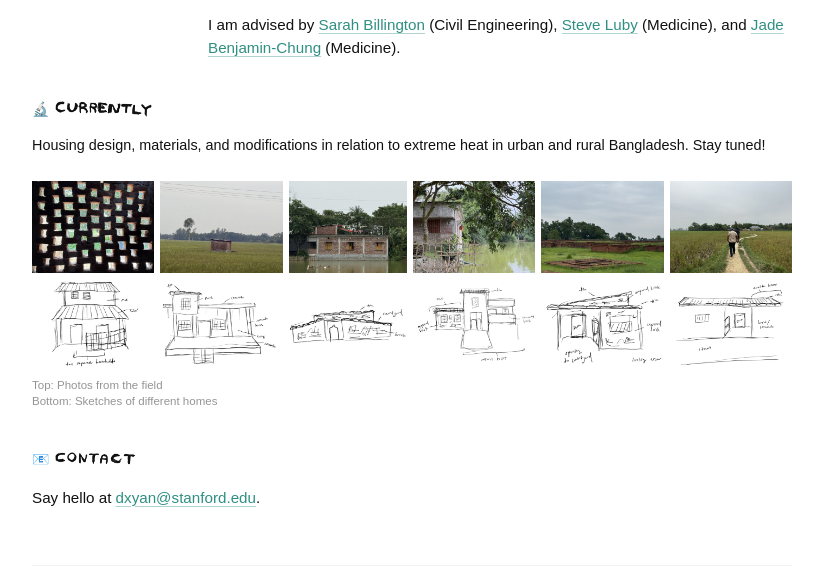
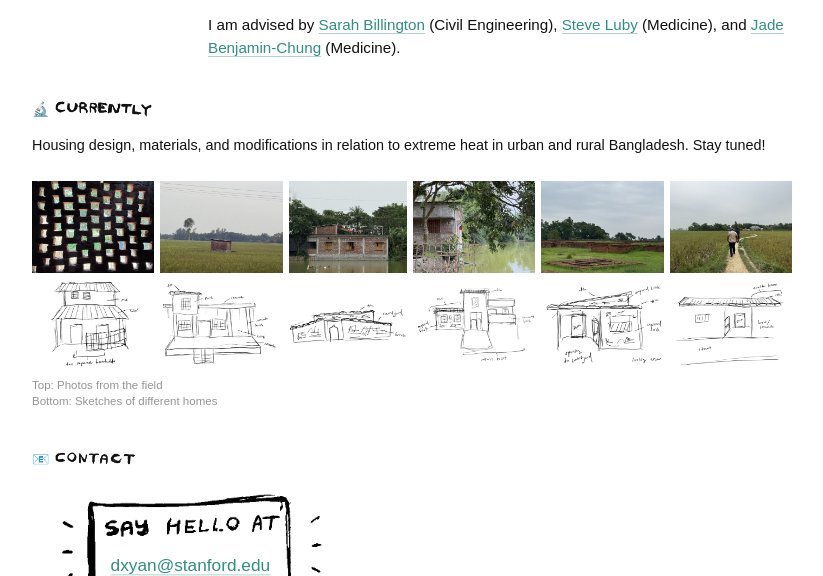
Before and after one commit to daisyxyan/daisyxyan.github.io, a plain HTML site: page index.html in a window 1280 px wide. Shown: the part 457-1033 px from the top of the page, without its empty margins (228-1051 px from the left). Drawn offline with Linux system fonts and the light colour scheme; a web font is replaced by a local one.

Commit message:
Add files via upload
Add contact note graphic.

```diff
--- a/index.html
+++ b/index.html
@@ -180,9 +180,19 @@
             <span aria-hidden="true">📧</span>
             <img class="section-label-image" src="assets/contact-heading-bw.png" alt="contact" width="579" height="111">
           </h2>
-          <p>
-            Say hello at <a href="mailto:dxyan@stanford.edu">dxyan@stanford.edu</a>.
-          </p>
+          <div class="contact-note">
+            <img
+              class="contact-note-image"
+              src="assets/contact-note-bw.png"
+              alt="Hand-drawn box reading say hello at."
+              width="801"
+              height="355"
+              loading="lazy"
+            >
+            <a class="contact-note-email" href="mailto:dxyan@stanford.edu">
+              dxyan@stanford.edu
+            </a>
+          </div>
         </section>
       </main>
 
--- a/styles.css
+++ b/styles.css
@@ -397,13 +397,40 @@ p {
   margin-bottom: 0;
 }
 
+.contact-note {
+  position: relative;
+  width: min(100%, 18.5rem);
+  margin-top: 2px;
+}
+
+.contact-note-image {
+  width: 100%;
+  height: auto;
+}
+
+.contact-note-email {
+  position: absolute;
+  left: 53.5%;
+  top: 60%;
+  transform: translate(-50%, -50%);
+  color: var(--link);
+  font-size: 1.08rem;
+  line-height: 1;
+  text-decoration-color: rgba(47, 143, 131, 0.38);
+  white-space: nowrap;
+}
+
+.contact-note-email:hover {
+  color: var(--link-hover);
+  text-decoration-color: currentColor;
+}
+
 .footer {
   align-items: center;
   justify-content: space-between;
   gap: 24px;
   margin-top: 56px;
   padding-top: 16px;
-  border-top: 1px solid var(--hair);
   color: var(--muted);
   font-variant-numeric: tabular-nums;
 }
```
